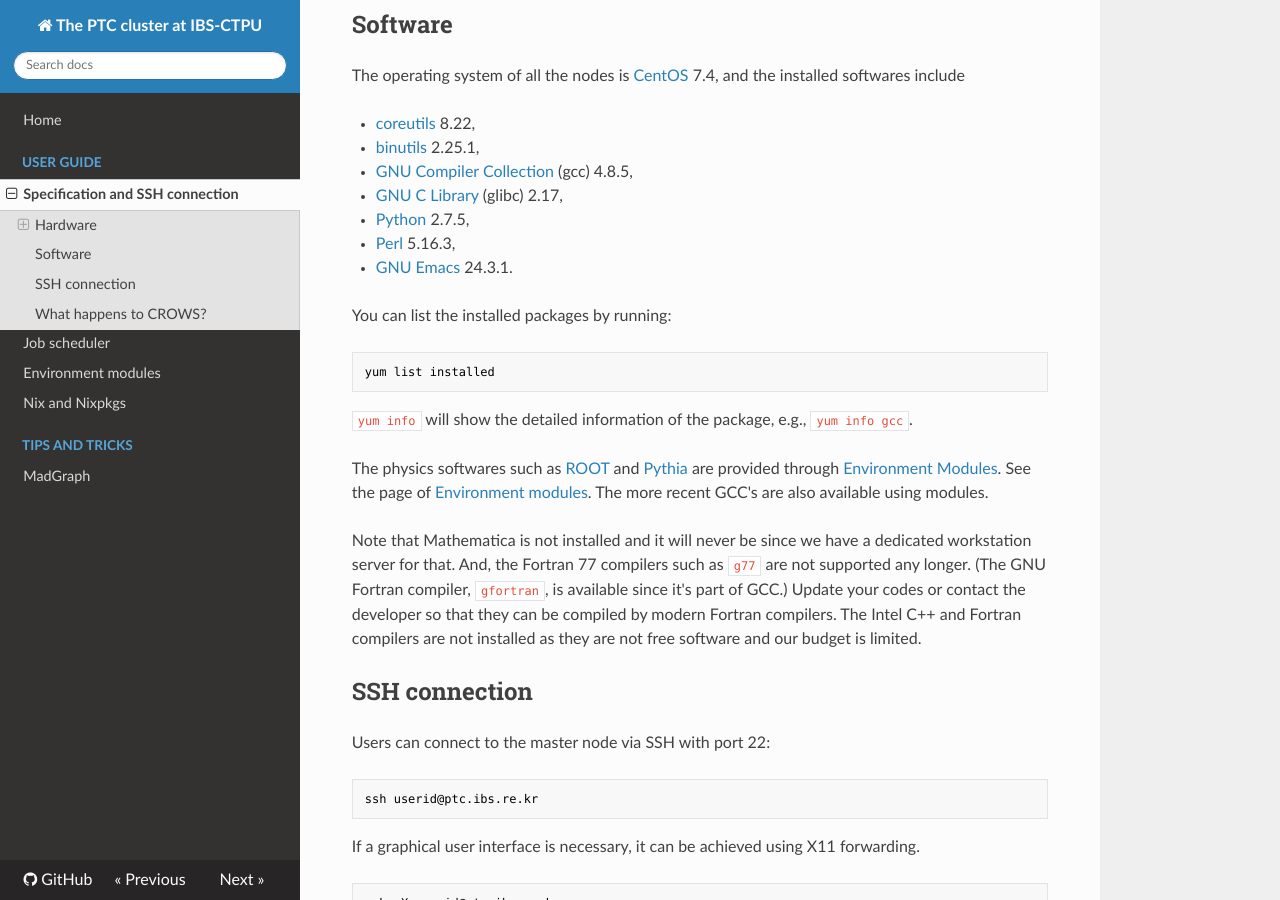
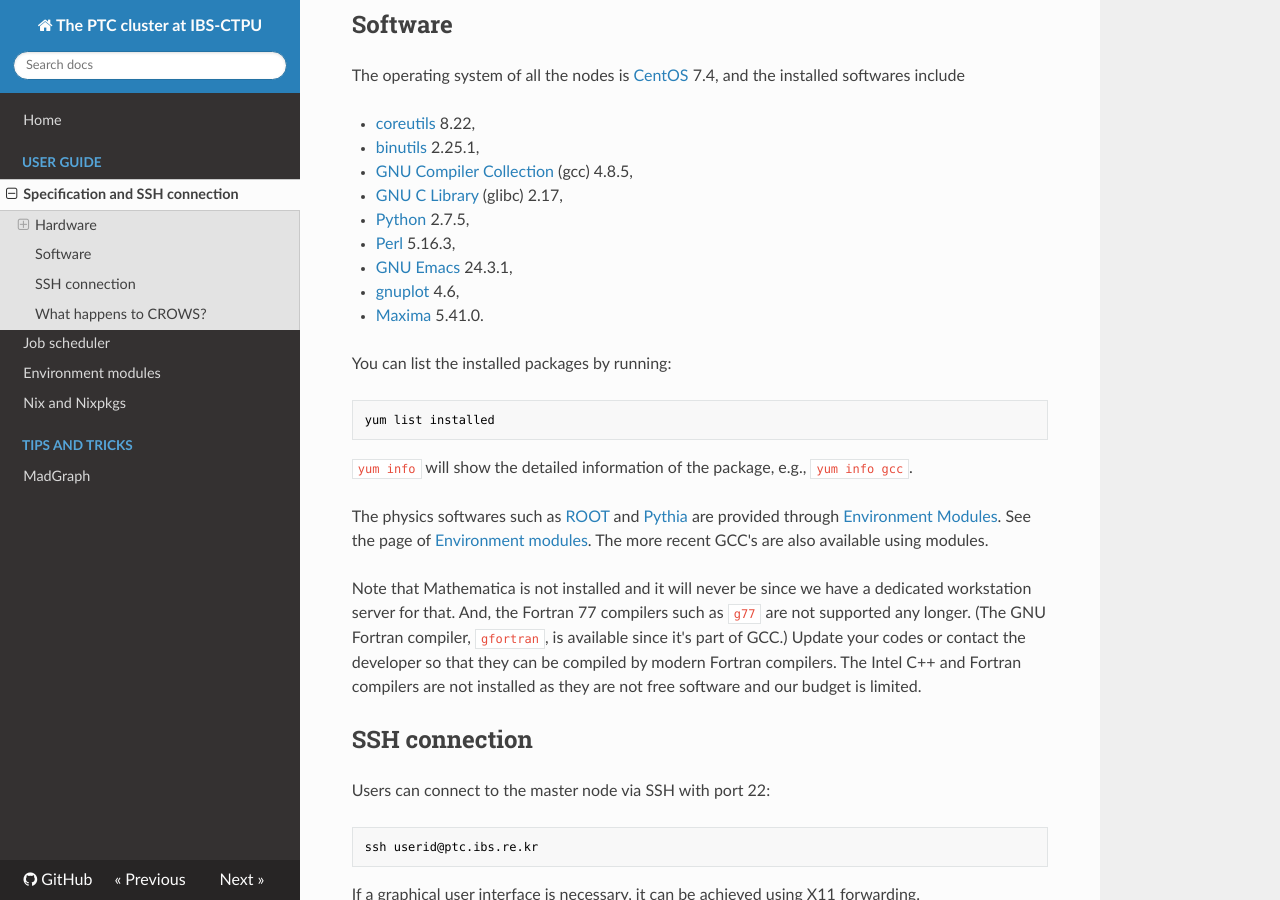
Before and after one commit to cbpark/ptc-cluster, an MkDocs documentation site: the page built from docs/specification.md, in a window 1280 px wide and 900 px high, scrolled down 1297 px. Built offline with MkDocs 1.6.1, drawn with Linux system fonts in a browser that asks for light colours; nearby versions of some CDN libraries; old or Windows-style settings are respelled for this version of MkDocs.

```diff
--- a/docs/specification.md
+++ b/docs/specification.md
@@ -36,7 +36,9 @@ The operating system of all the nodes is [CentOS](https://www.centos.org/) 7.4,
 * [GNU C Library](https://www.gnu.org/software/libc/) (glibc) 2.17,
 * [Python](http://python.org/) 2.7.5,
 * [Perl](http://www.perl.org/) 5.16.3,
-* [GNU Emacs](https://www.gnu.org/software/emacs/) 24.3.1.
+* [GNU Emacs](https://www.gnu.org/software/emacs/) 24.3.1,
+* [gnuplot](http://www.gnuplot.info/) 4.6,
+* [Maxima](http://maxima.sourceforge.net/) 5.41.0.
 
 You can list the installed packages by running:
 
```
